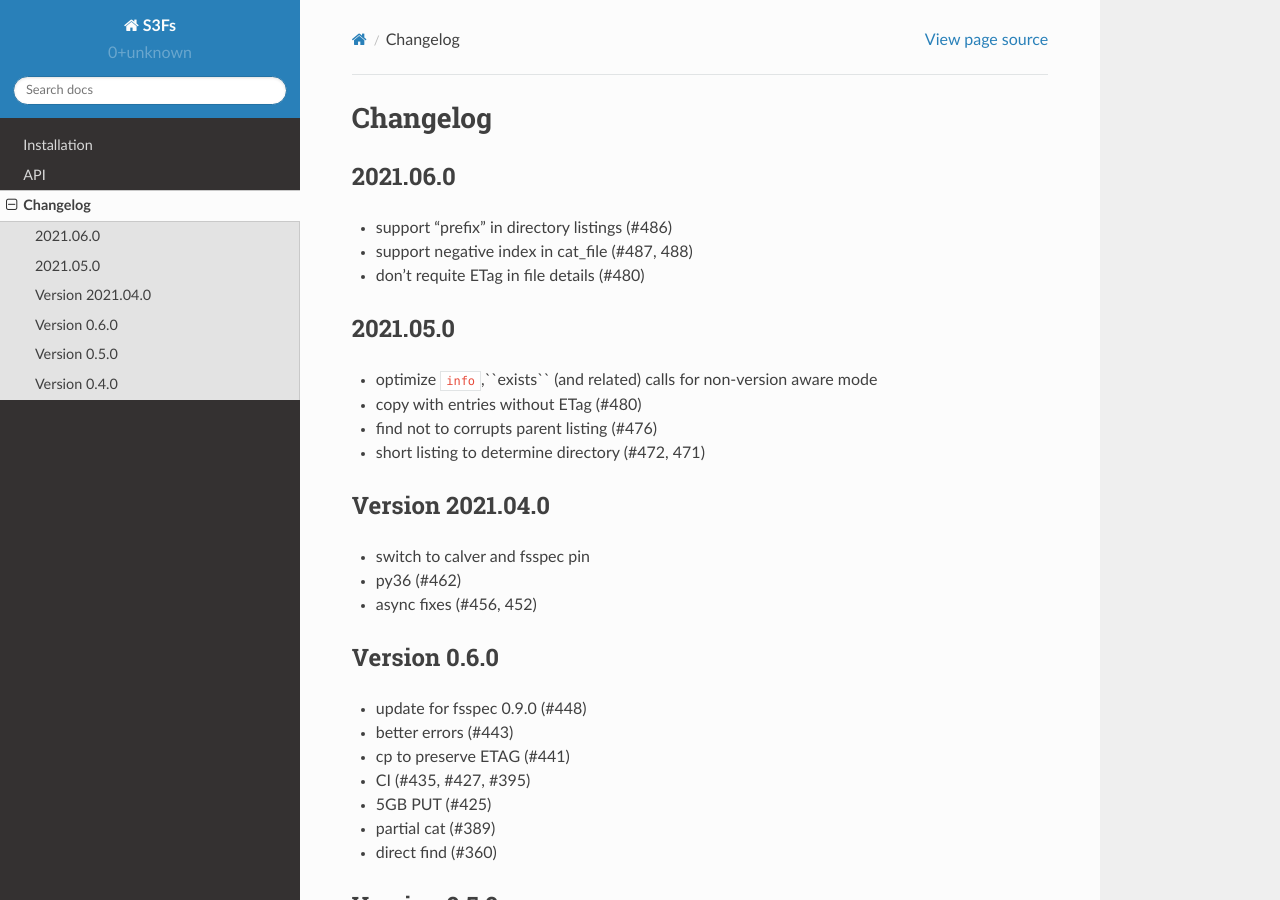
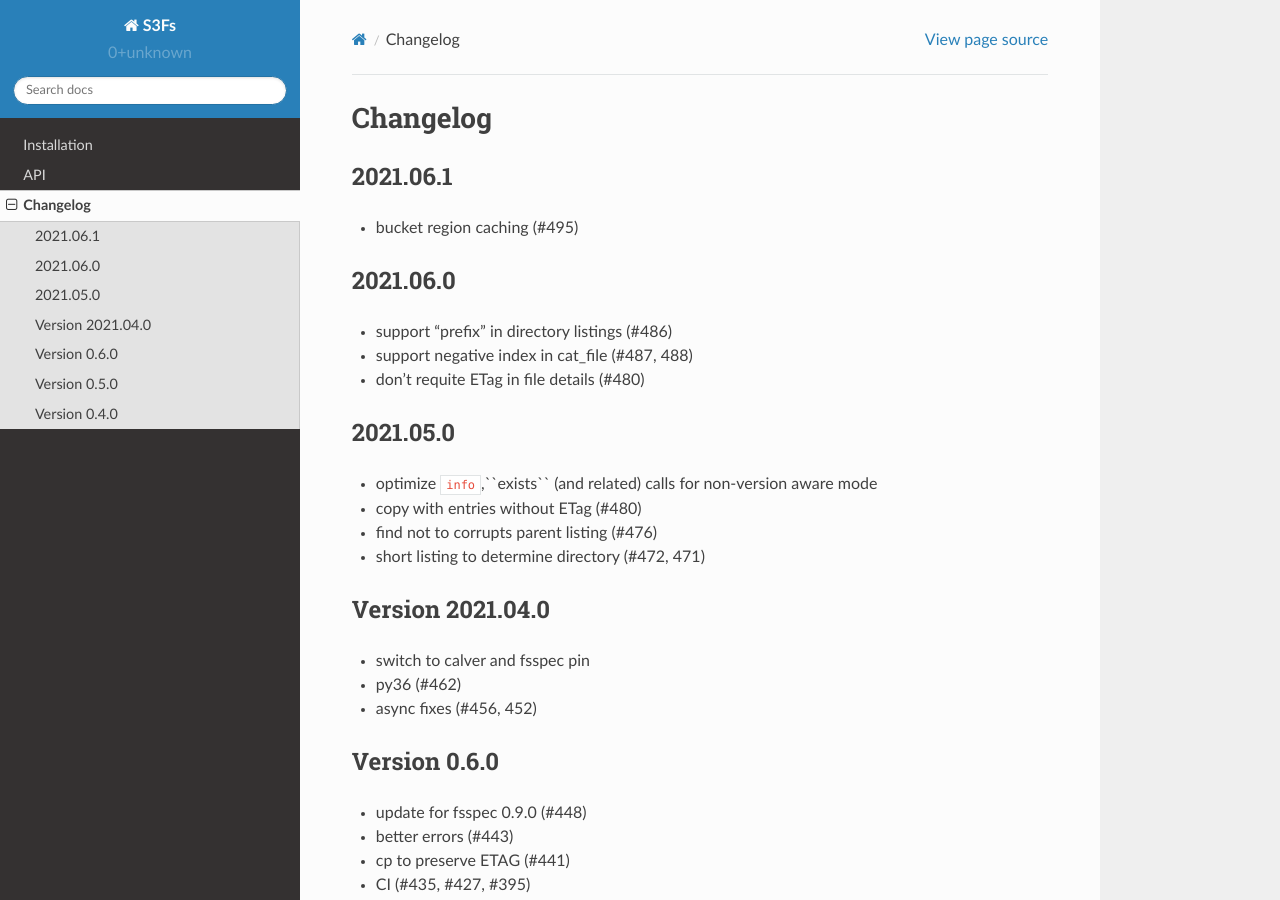
Before and after one commit to zarr-developers/s3fs, a Sphinx documentation site: the page built from docs/source/changelog.rst, in a window 1280 px wide and 900 px high. Built offline with Sphinx 7.4.7 and the Read the Docs theme 2.0.0, drawn with Linux system fonts in a browser that asks for light colours.

Commit message:
changelog for release

```diff
--- a/docs/source/changelog.rst
+++ b/docs/source/changelog.rst
@@ -1,5 +1,10 @@
 Changelog
 =========
+
+2021.06.1
+---------
+
+- bucket region caching (#495)
 
 2021.06.0
 ---------
--- a/requirements.txt
+++ b/requirements.txt
@@ -1,2 +1,2 @@
 aiobotocore>=1.0.1
-fsspec==2021.06.0
+fsspec==2021.06.1
```
